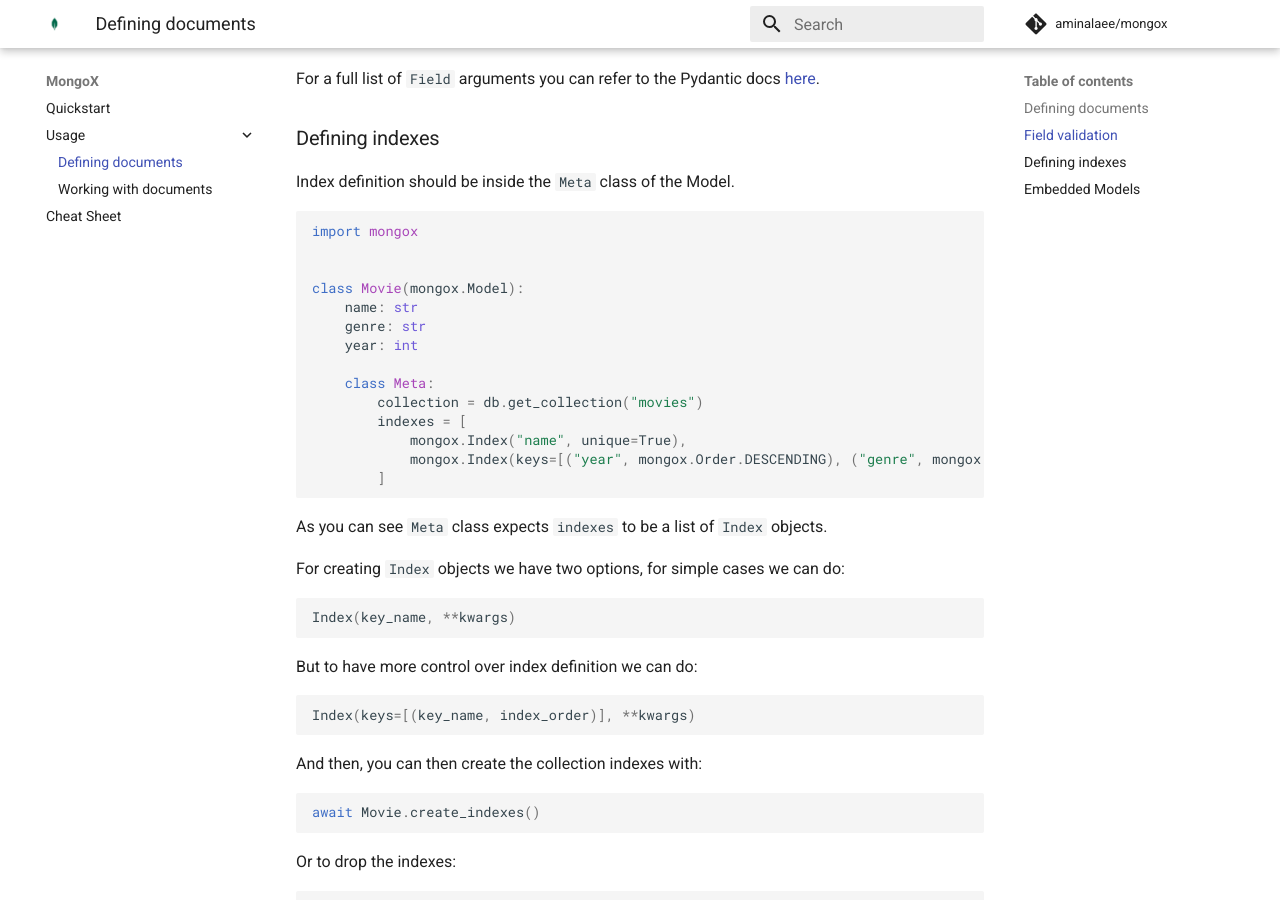
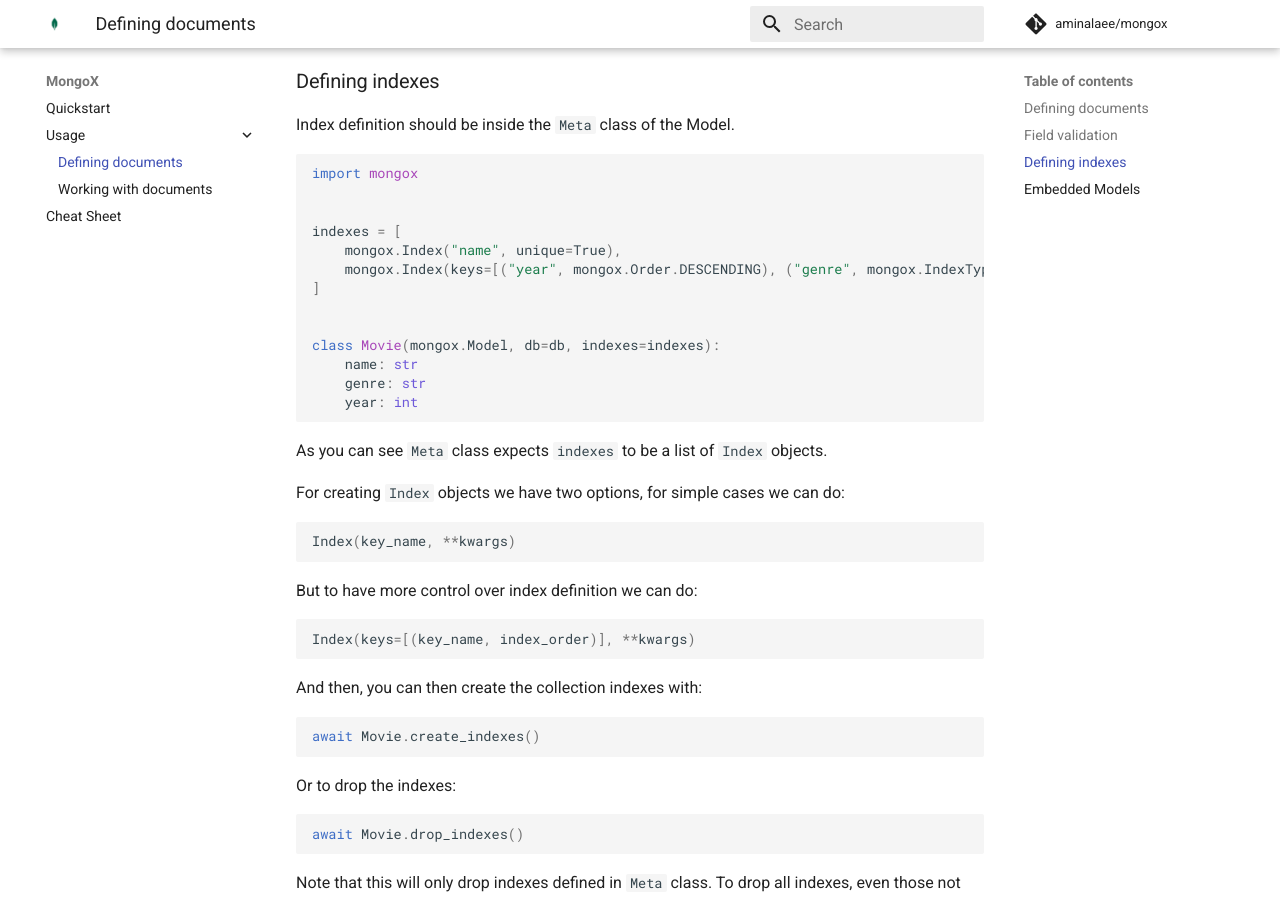
Before and after one commit to aminalaee/mongox, an MkDocs documentation site: the page built from docs/defining_documents.md, in a window 1280 px wide and 900 px high, scrolled down 2099 px. Built offline with MkDocs 1.6.1 and Material for MkDocs 9.7.7, drawn with Linux system fonts in a browser that asks for light colours; comment, search, counter and statistics services are not loaded; some of the changed text lies outside the part shown.

Commit message:
Define Model without Meta class (#25)

````diff
--- a/docs/defining_documents.md
+++ b/docs/defining_documents.md
@@ -14,12 +14,9 @@
 db = client.get_database("test_db")
 
 
-class Movie(mongox.Model):
+class Movie(mongox.Model, db=db):
     name: str
     year: int
-
-    class Meta:
-        collection = db.get_collection("movies")
 ```
 
 First we create a `mongox.Client` instance with the MongoDB URI.
@@ -105,17 +102,16 @@
 import mongox
 
 
-class Movie(mongox.Model):
+indexes = [
+    mongox.Index("name", unique=True),
+    mongox.Index(keys=[("year", mongox.Order.DESCENDING), ("genre", mongox.IndexType.HASHED)]),
+]
+
+
+class Movie(mongox.Model, db=db, indexes=indexes):
     name: str
     genre: str
     year: int
-
-    class Meta:
-        collection = db.get_collection("movies")
-        indexes = [
-            mongox.Index("name", unique=True),
-            mongox.Index(keys=[("year", mongox.Order.DESCENDING), ("genre", mongox.IndexType.HASHED)]),
-        ]
 ```
 
 As you can see `Meta` class expects `indexes` to be a list of `Index` objects.
````
Also changed, not shown: README.md (+1 -4 lines), docs/cheat_sheet.md (+7 -5 lines), docs/index.md (+1 -4 lines), 8 other files.
